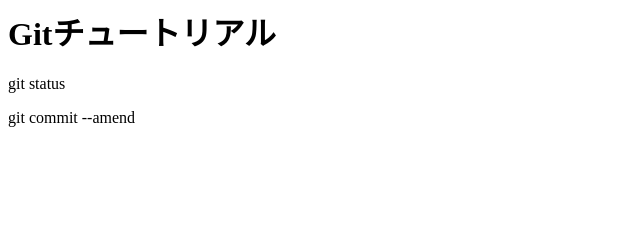
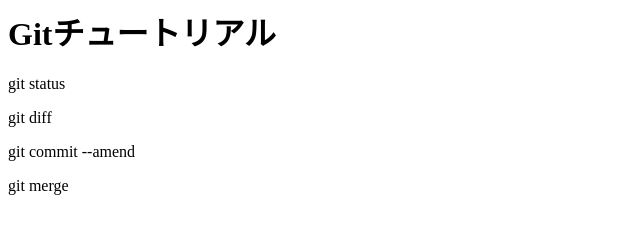
Before and after one commit to study28/git_tutorial, a plain HTML site: page index.html in a window 1280 px wide. Shown: the whole page, without its empty margins (0-640 px from the left). Drawn offline with Linux system fonts and the light colour scheme.

Commit message:
Update index.html

```diff
--- a/index.html
+++ b/index.html
@@ -1,3 +1,5 @@
 <h1>Gitチュートリアル</h1>
 <p>git status</p>
+<p>git diff</p>
 <p>git commit --amend</p>
+<p>git merge</p>
```
